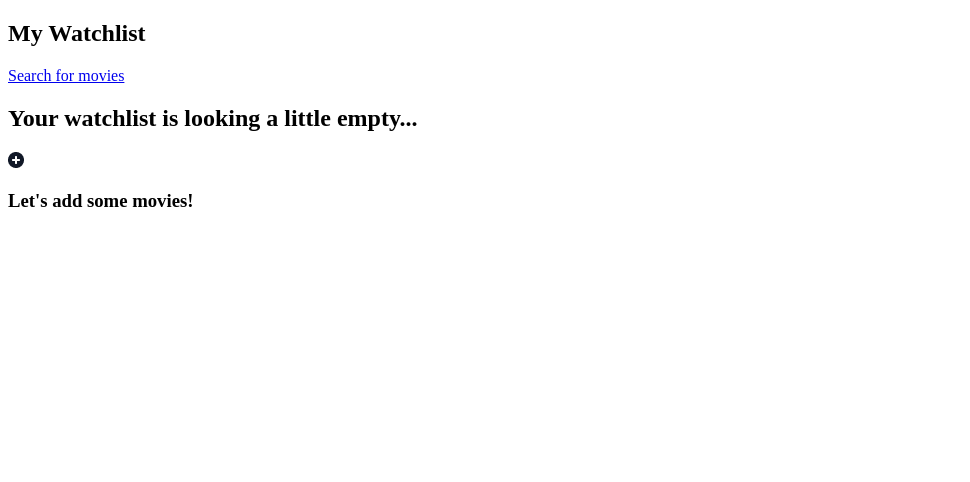
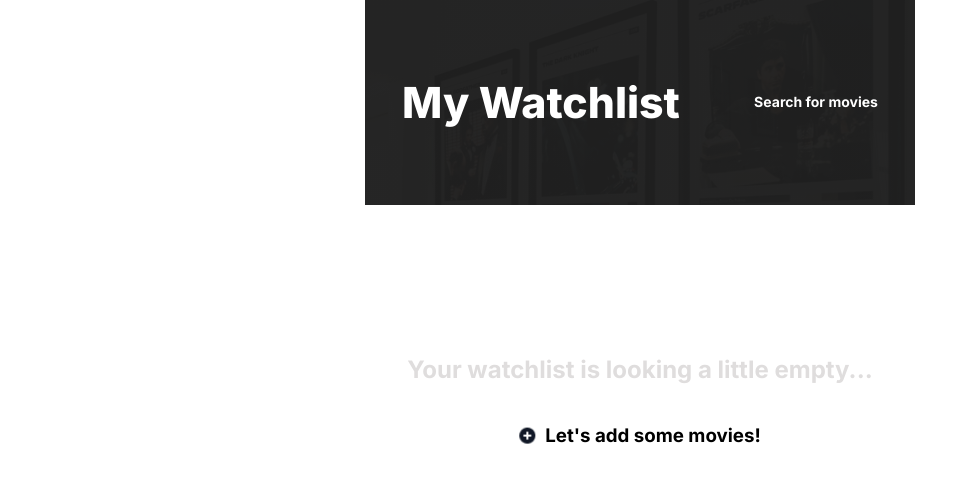
Before and after one commit to TerrenceArceo/movie-watchlist, a website built with Vite: page watchlist/watchlist.html in a window 1280 px wide. Shown: the whole page, without its empty margins (0-970 px from the left). Built offline with nearby package versions, Linux system fonts and the light colour scheme; files whose address does not match are found by name.

Commit message:
updated css path inside watchlist.html

```diff
--- a/watchlist/watchlist.html
+++ b/watchlist/watchlist.html
@@ -1,7 +1,7 @@
 <!DOCTYPE html>
 <html>
     <head>
-        <link rel="stylesheet" href="/dist/assets/index-BmhTZJ57.css">
+        <link rel="stylesheet" href="/dist/assets/main-BmhTZJ57.css">
         <link rel="preconnect" href="https://fonts.googleapis.com">
         <link rel="preconnect" href="https://fonts.gstatic.com" crossorigin>
         <link href="https://fonts.googleapis.com/css2?family=Inter:ital,opsz,wght@0,14..32,100..900;1,14..32,100..900&display=swap" rel="stylesheet">
```
